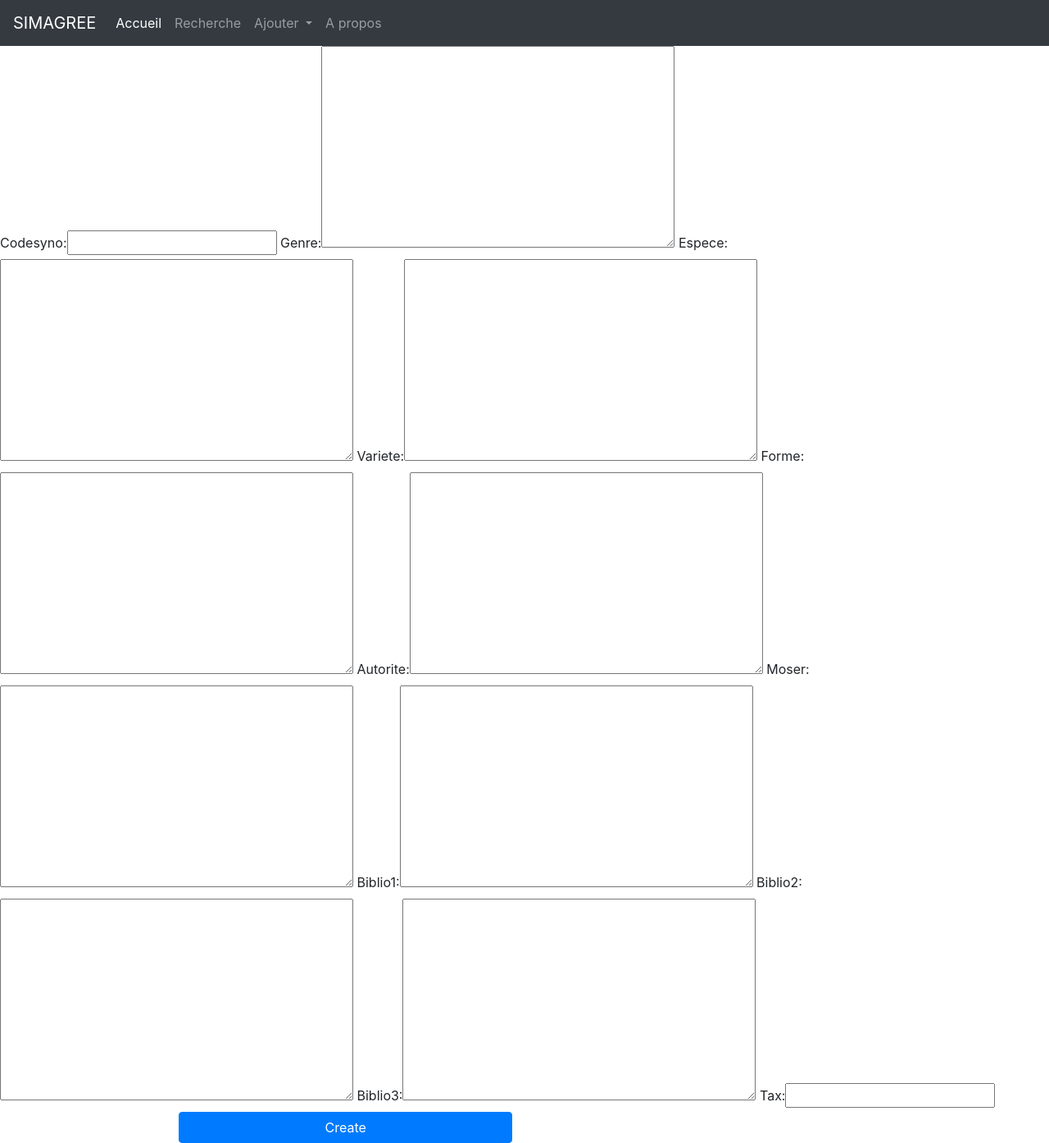
After one commit to SMycoS/simagree, a Django app: page /add_partial/ in a window 1280 px wide. The commit adds this page. Shown: the whole page at 82% size. Run offline with Django 3.2, Linux system fonts and the light colour scheme; style sheets or scripts are compiled from the project's sources; some libraries are stand-ins or nearby versions.

Commit message:
Formulaire d'ajout partiel

```diff
--- a/webserv/simagree/app/forms.py
+++ b/webserv/simagree/app/forms.py
@@ -11,27 +11,30 @@ class SearchForm(forms.Form):
     presentSms = forms.BooleanField(label='Afficher uniquement les espèces présentes à la SMS', widget=forms.CheckboxInput, required=False)
     displaySyno = forms.BooleanField(label='Afficher les synonymes', widget=forms.CheckboxInput, required=False)
 
-class AddForm(forms.Form):
-    taxon = forms.IntegerField(label = 'Taxon')
-    genre = forms.CharField(label = 'Genre')
-    espece = forms.CharField(label = 'Espèce')
-    noms = forms.CharField(label = 'Noms usuels')
-    opts = [('','Non renseigné'), ('C', 'Comestible'), ('NC', 'Non comestible'), ('T', 'Toxique'), ('M', 'Mortel')]
-    comestible = forms.ChoiceField(label='Comestible', widget=forms.Select, choices=opts)
-    presentSms = forms.BooleanField(label='Présent à la SMS', widget=forms.CheckboxInput, required=False)
-    codeSyno = forms.IntegerField(label = 'Code synonyme')
-    forme = forms.CharField(label = 'Forme')
-    variete = forms.CharField(label = 'Variété')
-    eco = forms.CharField(label = 'Ecologie')
-    notes = forms.CharField(label = 'Notes', widget=forms.Textarea)
-
-class MyModelForm(forms.ModelForm):
+class AddFormNom(forms.ModelForm):
     class Meta:
         model = Nomenclature
         fields = '__all__'
         exclude = ('taxon'),
 
-class MyMod(forms.ModelForm):
+class AddFormId(forms.ModelForm):
     class Meta:
         model = Identifiants
         fields = '__all__'
+
+class AddFormPartial(forms.ModelForm):
+    tax = forms.IntegerField()
+
+    def clean_tax(self):
+        form_tax = self.cleaned_data.get("tax")
+
+        existing = Nomenclature.objects.using('simagree').filter(
+                       taxon_id=form_tax
+                   ).exists()
+        if not existing:
+            raise forms.ValidationError(u"Le taxon n'existe pas")
+        return form_tax
+    class Meta:
+        model = Nomenclature
+        fields = '__all__'
+        exclude = ('taxon'),
--- a/webserv/simagree/app/static/css/master.less
+++ b/webserv/simagree/app/static/css/master.less
@@ -35,8 +35,10 @@
     th {
         padding: 5px;
         background-color: darkgrey;
+        min-width: 100px;
     }
     td {
         padding: 5px;
+        min-width: 100px;
     }
 }
--- /dev/null
+++ b/webserv/simagree/app/templates/add_partial.html
@@ -0,0 +1,13 @@
+{% extends 'partial/base.html' %}
+
+{% block content %}
+<form class="form-horizontal" method="POST" action="">
+    {% csrf_token %}
+    {{ form }}
+    <div class="row spacer">
+        <div class="col-4 offset-2">
+            <button type="submit" class="btn btn-block btn-primary">Create</button>
+        </div>
+    </div>
+    </form>
+{% endblock %}
--- a/webserv/simagree/app/templates/partial/base.html
+++ b/webserv/simagree/app/templates/partial/base.html
@@ -29,9 +29,14 @@
                     <li class="nav-item">
                         <a class="nav-link" href="/search/">Recherche</a>
                     </li>
-                    <li class="nav-item">
-                        <a class="nav-link" href="#">Modifier</a>
-                    </li>
+                    <li class="nav-item dropdown">
+                        <a class="nav-link dropdown-toggle" href="#" id="navbarDropdown" role="button" data-toggle="dropdown" aria-haspopup="true" aria-expanded="false">
+                          Ajouter
+                        </a>
+                        <div class="dropdown-menu" aria-labelledby="navbarDropdown">
+                          <a class="dropdown-item" href="add">Ajout complet</a>
+                          <a class="dropdown-item" href="add_partial">Ajout nomenclature</a>
+                      </li>
                     <li class="nav-item">
                         <a class="nav-link" href="#">A propos</a>
                     </li>
--- a/webserv/simagree/app/templates/search.html
+++ b/webserv/simagree/app/templates/search.html
@@ -25,6 +25,7 @@
                         <th>Noms usuels</th>
                         <th>Comestible</th>
                         <th>Présent à la SMS</th>
+                        <th>Actions</th>
                     </tr>
                 </thead>
                 <tbody>
@@ -44,6 +45,8 @@
                         Non
                         {% endif %}
                     </td>
+                    <td><a href="#">Modifier</a>
+                    <a href="#">Supprimer</a></td>
                     {% endfor %}
                     </tr>
                 </tbody>
--- a/webserv/simagree/app/urls.py
+++ b/webserv/simagree/app/urls.py
@@ -20,6 +20,7 @@ from . import views
 urlpatterns = [
     url(r'^$', views.accueil),
     url(r'^search/$', views.search),
-    url(r'^add/$', views.add)
+    url(r'^add_complete/$', views.add),
+    url(r'add_partial/$', views.addPartial)
 
 ]
--- a/webserv/simagree/app/views.py
+++ b/webserv/simagree/app/views.py
@@ -6,7 +6,7 @@ from django.http import HttpResponseRedirect
 
 from .liste import MyList
 from .models import Identifiants, NotesEco, Themes, Nomenclature
-from .forms import SearchForm, MyModelForm, MyMod
+from .forms import SearchForm, AddFormNom, AddFormId, AddFormPartial
 from .searchparser import dbRequest
 
 def accueil(req):
@@ -33,19 +33,36 @@ def search(req):
 
 
 def add(req):
+    # première requête
     if req.method == 'GET':
-        #form = AddForm(req.GET or None)
-        formset = MyMod(req.GET or None)
-        f2 = MyModelForm(req.GET or None)
+        id_form = AddFormId(req.GET or None)
+        nom_form = AddFormNom(req.GET or None)
+    # après envoi du formulaire
     elif req.method == 'POST':
-        #form = AddForm(req.POST)
-        formset = MyMod(req.POST)
-        f2 = MyModelForm(req.POST)
-        if formset.is_valid():
-            inst = formset.save(commit = False)
+        id_form = AddFormId(req.POST)
+        nom_form = AddFormNom(req.POST)
+        if id_form.is_valid() and nom_form.is_valid():
+            # sauvegarde dans la table Identifiants
+            inst = id_form.save(commit = False)
             inst.save(using='simagree')
-            values = f2.save(commit = False)
-            print(req)
+
+            # sauvegarde dans la table Nomenclature
+            values = nom_form.save(commit = False)
             values.taxon = inst
             values.save(using='simagree')
-    return render(req, 'add.html', {'formset' : formset, 'form2' : f2})
+
+    return render(req, 'add.html', {'formset' : id_form, 'form2' : nom_form})
+
+def addPartial(req):
+    if req.method == 'GET':
+        nom_form = AddFormPartial(req.GET or None)
+    elif req.method == 'POST':
+        nom_form = AddFormPartial(req.POST)
+        if nom_form.is_valid():
+            id = nom_form.cleaned_data['tax']
+            print(id, type(id))
+            inst = Identifiants.objects.using('simagree').get(taxon = id)
+            values = nom_form.save(commit = False)
+            values.taxon = inst
+            values.save(using='simagree')
+    return render(req, 'add_partial.html', {'form' : nom_form})
```
